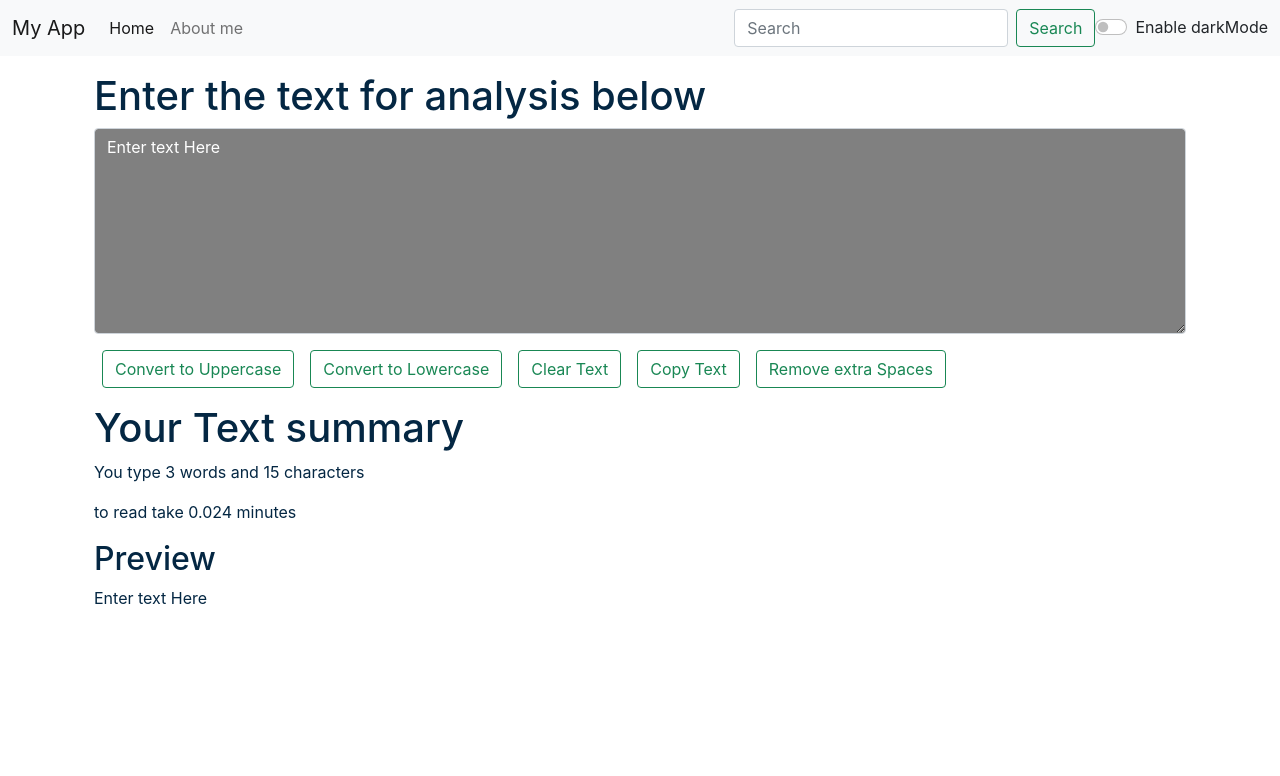
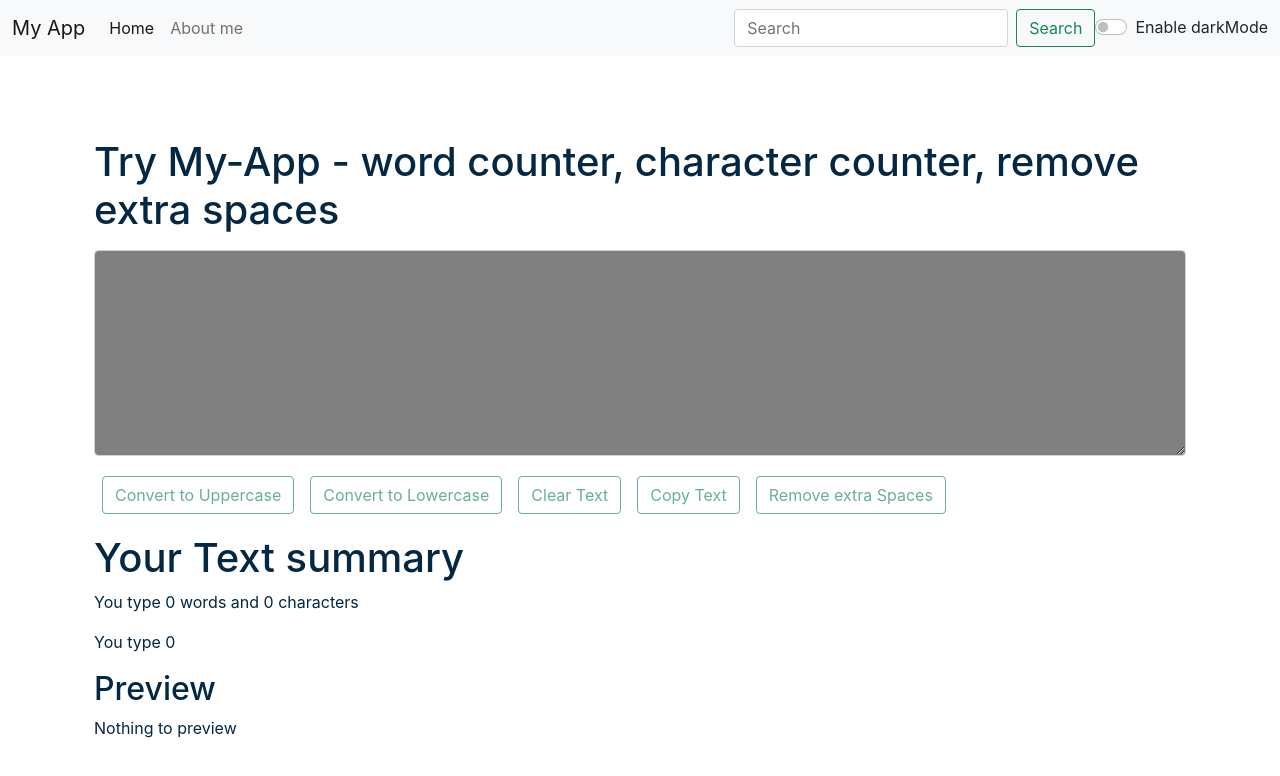
Before and after one commit to sheraram/My-App, a React (Create React App) app: page / in a window 1280 px wide. Shown: the top 776 px of the page. Built offline with nearby package versions, Linux system fonts and the light colour scheme.

Commit message:
Till video 19 complete

```diff
--- a/public/index.html
+++ b/public/index.html
@@ -7,7 +7,7 @@
     <meta name="theme-color" content="#000000" />
     <meta
       name="description"
-      content="This is for text utility in a way we want"
+      content="My-App is a word counter and a character counting utility which can be used to manipulate your text in the way you want. You can remove extra spaces, copy the manipulated text as well as convert your text from Uppercase to lowercase and lowercase to Uppercase"
     />
     <link rel="apple-touch-icon" href="%PUBLIC_URL%/icon192.png" />
 
@@ -16,7 +16,7 @@
     <!-- Bootstrap CSS -->
     <link href="https://cdn.jsdelivr.net/npm/bootstrap@5.1.3/dist/css/bootstrap.min.css" rel="stylesheet" integrity="sha384-1BmE4kWBq78iYhFldvKuhfTAU6auU8tT94WrHftjDbrCEXSU1oBoqyl2QvZ6jIW3" crossorigin="anonymous">
 
-    <title>My React App</title>
+    <title>My-App - Word counter | character counter | lowercase to uppercase | uppercase to lowercase</title>
   </head>
   <body>
     <noscript>You need to enable JavaScript to run this app.</noscript>
--- a/src/App.js
+++ b/src/App.js
@@ -31,7 +31,7 @@ function App() {
       setMode('dark');
       document.body.style.backgroundColor='#042743';
       showalert("Dark Mode enabled", "success");
-      document.title="My-App- Dark Mode";
+      // document.title="My-App- Dark Mode";
 
       // 2 second alert message on title
       // setInterval(() => {
@@ -42,7 +42,7 @@ function App() {
       setMode('light');
       document.body.style.backgroundColor='white';
       showalert("Light Mode enabled", "success");
-      document.title="My App-Light mode";
+      // document.title="My App-Light mode";
     }
   }
 
@@ -59,15 +59,10 @@ function App() {
 
           <Route exact path="/">
             <div className="container my-3">
-              <TextForm heading="Enter the text for analysis below" textalert={showalert} mode={mode}/>
+              <TextForm heading="Try My-App - word counter, character counter, remove extra spaces" textalert={showalert} mode={mode}/>
             </div>
           </Route>
         </Switch>
-
-
-
-
-
       </Router>
     </>
   );
--- a/src/components/Alert.js
+++ b/src/components/Alert.js
@@ -7,9 +7,11 @@ function Alert(props) {
     }
 
     return (
-        props.alert && <div className={`alert alert-${props.alert.type} alert-dismissible fade show`} role="alert">
+        <div style={{height : '50px'}}>
+        {props.alert && <div className={`alert alert-${props.alert.type} alert-dismissible fade show`} role="alert">
             <strong>{capitalize(props.alert.type)}</strong> : {props.alert.msg}
             {/* <button type="button" className="btn-close" data-bs-dismiss="alert" aria-label="Close"></button> */}
+        </div>}
         </div>
     )
 }
--- a/src/components/TextForm.js
+++ b/src/components/TextForm.js
@@ -19,13 +19,14 @@ export default function TextForm(props) {
         // console.log("LowerCase was cliicked" + text);
         let newText='';
         setText(newText);
-        props.textalert("Clear the text","success");
+        props.textalert("Text area Cleared","success");
     }
 
     const handleCopyClick= ()=>{
         var text=document.getElementById("MyBox");
         text.select();
         navigator.clipboard.writeText(text.value);
+        document.getSelection().removeAllRanges();
         props.textalert("Copied to Clipboard","success");
     }
 
@@ -40,7 +41,7 @@ export default function TextForm(props) {
         setText(event.target.value);
     }
 
-    const [text, setText] = useState('Enter text Here');
+    const [text, setText] = useState('');
     // setText("new text");
 
     const countwords=(word)=>{
@@ -54,24 +55,25 @@ export default function TextForm(props) {
     return (
         <>
             <div className='container' style={{color : props.mode==='light'?'#042743':'white' }}>
-                <h1>{props.heading}</h1>
+                <h1 className='mb-3'>{props.heading}</h1>
                 <div className="mb-3">
                 <textarea className="form-control" style={{backgroundColor : props.mode==='light'?'gray':'white', color : props.mode==='light'?'white':'#042743' }} value={text} onChange={handleOnChange} id="MyBox" rows="8"></textarea>
                 </div>
 
-                <button className="btn btn-outline-success mx-2 " onClick={handleUpClick}>Convert to Uppercase</button>
-                <button className="btn btn-outline-success mx-2" onClick={handleLowerClick}>Convert to Lowercase</button>
-                <button className="btn btn-outline-success mx-2" onClick={handleClearClick}>Clear Text</button>
-                <button className="btn btn-outline-success mx-2" onClick={handleCopyClick}>Copy Text</button>
-                <button className="btn btn-outline-success mx-2" onClick={handlefontClick}>Remove extra Spaces</button>
+                <button disabled={text.length===0} className="btn btn-outline-success mx-2 my-1" onClick={handleUpClick}>Convert to Uppercase</button>
+                <button disabled={text.length===0} className="btn btn-outline-success mx-2 my-1" onClick={handleLowerClick}>Convert to Lowercase</button>
+                <button disabled={text.length===0} className="btn btn-outline-success mx-2 my-1" onClick={handleClearClick}>Clear Text</button>
+                <button disabled={text.length===0} className="btn btn-outline-success mx-2 my-1" onClick={handleCopyClick}>Copy Text</button>
+                <button disabled={text.length===0} className="btn btn-outline-success mx-2 my-1" onClick={handlefontClick}>Remove extra Spaces</button>
             </div>
             <div className="container my-3" style={{color : props.mode==='light'?'#042743':'white' }}>
                 <h1>Your Text summary</h1>
                 <p>You type {countwords(text)} words and {text.length} characters</p>
-                <p>to read take {0.008 * countwords(text)} minutes</p>
+                <p>You type {text.split(" ").filter((element)=>{return element.length!==0}).length}</p> {/* this more correct than below one */}
+                {/* <p>to read take {0.008 * countwords(text)} minutes</p> */}
 
                 <h2>Preview</h2>
-                <p>{text}</p>
+                <p>{text.length>0?text:'Nothing to preview'}</p>
             </div>
         </>
     )
```
